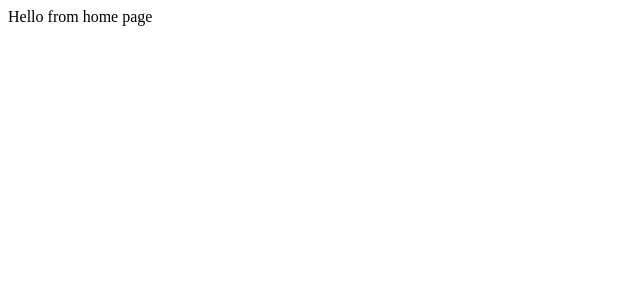
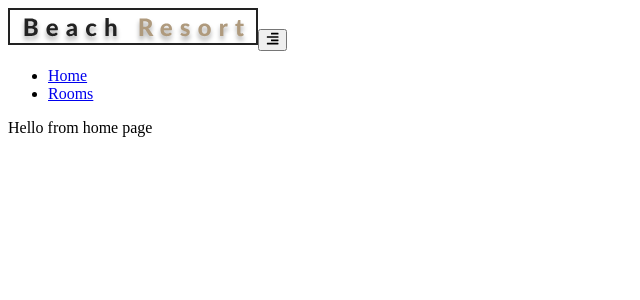
Before and after one commit to ConradBatraville/RadResorts, a React (Create React App) app: page / in a window 1280 px wide. Shown: the top 300 px of the page, without its empty margins (0-640 px from the left). Built offline with nearby package versions, Linux system fonts and the light colour scheme.

Commit message:
create Navbar Component

```diff
--- a/src/App.css
+++ b/src/App.css
@@ -112,8 +112,8 @@
   color: var(--primaryColor);
 }
 .nav-links {
-  height: 0;
-  overflow: hidden;
+  /* height: 0;
+  overflow: hidden; */
   transition: var(--mainTransition);
   list-style-type: none;
 }
--- a/src/App.js
+++ b/src/App.js
@@ -6,13 +6,18 @@
 import { Route, Switch } from "react-router-dom";
 // import logo from "./logo.svg";
 // import './App.css';
+import Navbar from "./components/Navbar";
 
 function App() {
   return (
     <>
-      <Route exact path="/" component={Home} />
-      <Route exact path="/rooms/" component={Rooms} />
-      <Route exact path="/single-room" component={SingleRoom} />
+      <Navbar />
+      <Switch>
+        <Route exact path="/" component={Home} />
+        <Route exact path="/rooms/" component={Rooms} />
+        <Route exact path="/room/:slug" component={SingleRoom} />
+        <Route component={Error} />
+      </Switch>
     </>
   );
 }
--- /dev/null
+++ b/src/components/Navbar.js
@@ -0,0 +1,43 @@
+import React, { Component } from "react";
+import logo from "../images/logo.svg";
+import { FaAlignRight } from "react-icons/fa";
+import { Link } from "react-router-dom";
+
+export default class Navbar extends Component {
+  state = {
+    isOpen: false
+  };
+  handleToggle = () => {
+    this.setState({ isOpen: !this.state.isOpen });
+  };
+  render() {
+    return (
+      <nav className="navbar">
+        <div className="nav-center">
+          <div className="nav-header">
+            <Link to="/">
+              <img src={logo} alt="React Resorts Logo" />
+            </Link>
+            <button
+              type="button"
+              className="nav-btn"
+              onClick={this.handleToggle}
+            >
+              <FaAlignRight className="nav-icon" />
+            </button>
+          </div>
+          <ul
+            className={this.state.isOpen ? "nav-links show-nav" : "nav-links"}
+          >
+            <li>
+              <Link to="/">Home</Link>
+            </li>
+            <li>
+              <Link to="/rooms">Rooms</Link>
+            </li>
+          </ul>
+        </div>
+      </nav>
+    );
+  }
+}
```
